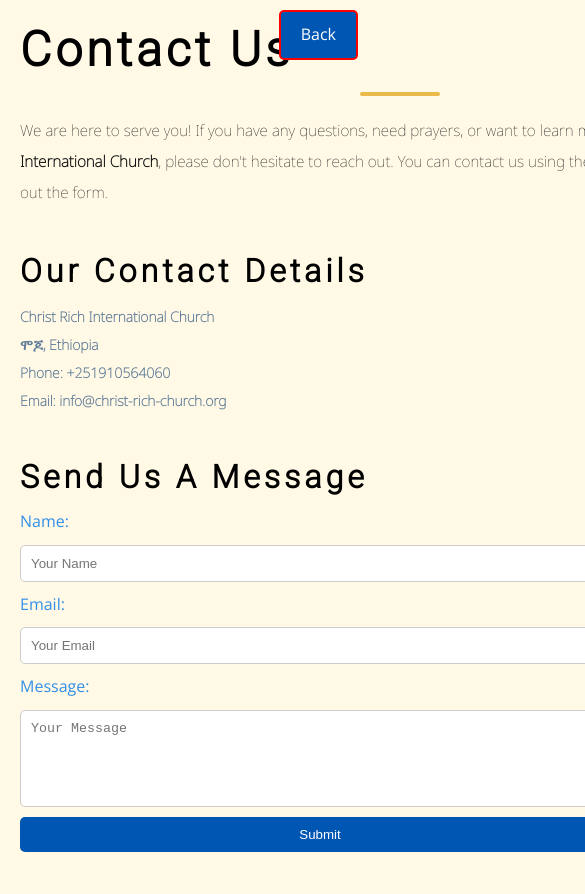
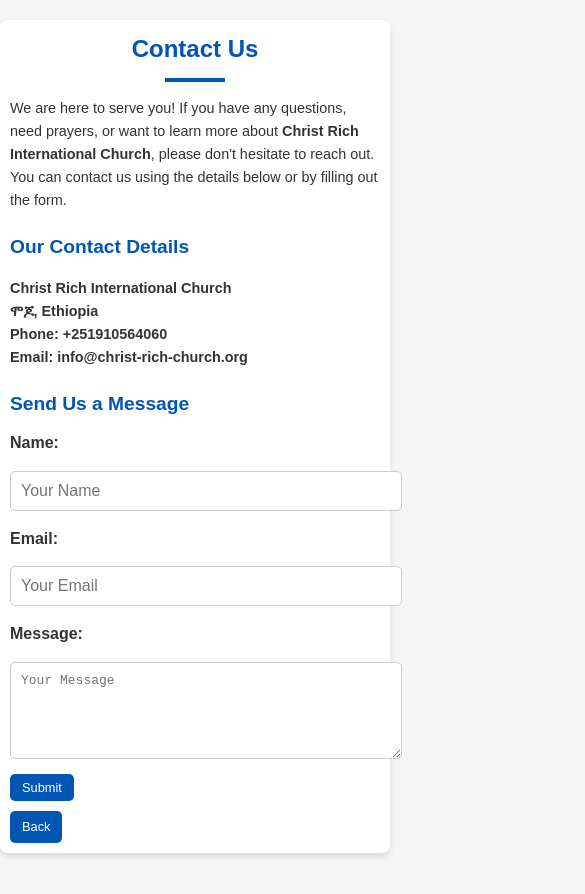
Before and after one commit to AbelMarkosSystems/christ_rich_church, a plain HTML site: page contact.html in a window 390 px wide. Shown: the top 894 px of the page, 585 px wide, since content can reach past the window. After the commit the page ends 873 px from the top, so only its background shows below. Drawn offline with nearby package versions, Linux system fonts and the light colour scheme; files that its build step writes are made by us from their sources; a web font is replaced by a local one.

Commit message:
Updated by Abel contact.html

```diff
--- a/contact.html
+++ b/contact.html
@@ -6,9 +6,6 @@
     <!-- link for icons -->
     <link rel="stylesheet" href="./fontawesome-free-6.5.1-web/css/all.css" />
 
-    <!-- link for css -->
-    <link rel="stylesheet" href="./css/style.css" />
-
     <!-- link for favicon icons -->
     <link
       rel="shortcut icon"
@@ -16,20 +13,171 @@
       type="image/x-icon"
     />
     <title>Contact Us - Christ Rich International Church</title>
+
+    <style>
+      /* General Styles */
+      body {
+        margin: 0;
+        font-family: Arial, sans-serif;
+        background-color: #f5f5f5;
+        line-height: 1.6;
+        color: #333;
+      }
+
+      .contact-info {
+        max-width: 800px;
+        padding: 20px;
+        margin: 20px auto;
+        background-color: #ffffff;
+        box-shadow: 0 4px 6px rgba(0, 0, 0, 0.1);
+        border-radius: 8px;
+      }
+
+      .contact-title h1 {
+        text-align: center;
+        font-size: 2em;
+        margin: 0;
+        color: #0056b3;
+      }
+
+      .underline {
+        width: 60px;
+        height: 4px;
+        background: #0056b3;
+        margin: 10px auto;
+      }
+
+      h2 {
+        font-size: 1.5em;
+        color: #0056b3;
+        margin-bottom: 10px;
+      }
+
+      p {
+        font-size: 1em;
+        margin-bottom: 20px;
+      }
+
+      form {
+        display: flex;
+        flex-direction: column;
+        gap: 15px;
+      }
+
+      form label {
+        font-weight: bold;
+      }
+
+      form input,
+      form textarea {
+        padding: 10px;
+        border: 1px solid #ccc;
+        border-radius: 5px;
+        font-size: 1em;
+        width: 100%;
+      }
+
+      form button {
+        padding: 10px 20px;
+        background-color: #0056b3;
+        color: white;
+        border: none;
+        border-radius: 5px;
+        font-size: 1em;
+        cursor: pointer;
+        align-self: flex-start;
+      }
+
+      form button:hover {
+        background-color: #004099;
+      }
+
+      a.back {
+        display: inline-block;
+        text-decoration: none;
+        background-color: #0056b3;
+        color: white;
+        padding: 10px 20px;
+        border-radius: 5px;
+        margin-top: 10px;
+      }
+
+      a.back:hover {
+        background-color: #004099;
+      }
+
+      /* Responsive Styles */
+      @media (max-width: 768px) {
+        .contact-info {
+          padding: 15px;
+        }
+
+        .contact-title h1 {
+          font-size: 1.8em;
+        }
+
+        h2 {
+          font-size: 1.3em;
+        }
+
+        p {
+          font-size: 0.95em;
+        }
+
+        form button {
+          font-size: 0.9em;
+          padding: 8px 16px;
+        }
+
+        a.back {
+          font-size: 0.9em;
+          padding: 8px 16px;
+        }
+      }
+
+      @media (max-width: 480px) {
+        .contact-info {
+          padding: 10px;
+        }
+
+        .contact-title h1 {
+          font-size: 1.5em;
+        }
+
+        h2 {
+          font-size: 1.2em;
+        }
+
+        p {
+          font-size: 0.9em;
+        }
+
+        form button {
+          font-size: 0.8em;
+          padding: 6px 12px;
+        }
+
+        a.back {
+          font-size: 0.8em;
+          padding: 6px 12px;
+        }
+      }
+    </style>
   </head>
   <body>
     <!-- Contact Page Section -->
-    <section class="contact-info" style="width: 800px; padding: 20px; margin: 0 auto;">
+    <section class="contact-info">
       <div class="contact-title">
         <h1>Contact Us</h1>
         <div class="underline"></div>
       </div>
       <article>
-        <p style="color: #0f0f0ffd; font-size: 1.1em;">
-          We are here to serve you! If you have any questions, need prayers, or want to learn more about <strong>Christ Rich International Church</strong>, please don't hesitate to reach out. You can contact us using the details below or by filling out the form.
+        <p>
+          We are here to serve you! If you have any questions, need prayers, or
+          want to learn more about <strong>Christ Rich International Church</strong>,
+          please don't hesitate to reach out. You can contact us using the details
+          below or by filling out the form.
         </p>
-        <br>
-
         <h2>Our Contact Details</h2>
         <p>
           <strong>
@@ -39,30 +187,40 @@
             Email: info@christ-rich-church.org
           </strong>
         </p>
-        <br>
 
         <h2>Send Us a Message</h2>
-        <form action="message.html" method="POST" style="display: flex; flex-direction: column; gap: 10px; max-width: 600px;">
+        <form action="message.html" method="POST">
           <label for="name">Name:</label>
-          <input type="text" id="name" name="name" placeholder="Your Name" required style="padding: 10px; border: 1px solid #ccc; border-radius: 5px;">
+          <input
+            type="text"
+            id="name"
+            name="name"
+            placeholder="Your Name"
+            required
+          />
 
           <label for="email">Email:</label>
-          <input type="email" id="email" name="email" placeholder="Your Email" required style="padding: 10px; border: 1px solid #ccc; border-radius: 5px;">
+          <input
+            type="email"
+            id="email"
+            name="email"
+            placeholder="Your Email"
+            required
+          />
 
           <label for="message">Message:</label>
-          <textarea id="message" name="message" rows="5" placeholder="Your Message" required style="padding: 10px; border: 1px solid #ccc; border-radius: 5px;"></textarea>
+          <textarea
+            id="message"
+            name="message"
+            rows="5"
+            placeholder="Your Message"
+            required
+          ></textarea>
 
-          <button type="submit" style="padding: 10px 20px; background-color: #0056b3; color: white; border: none; border-radius: 5px; cursor: pointer;">
-            Submit
-          </button>
+          <button type="submit">Submit</button>
         </form>
-        <br>
-
-        <a href="Home.html" class="back" style="display: inline-block; margin-top: 10px; text-decoration: none; background-color: #0056b3; color: white; padding: 10px 20px; border-radius: 5px;">Back</a>
+        <a href="Home.html" class="back">Back</a>
       </article>
     </section>
-
-    <!-- link for javaScript -->
-    <script src="./js/script.js"></script>
   </body>
 </html>
```
